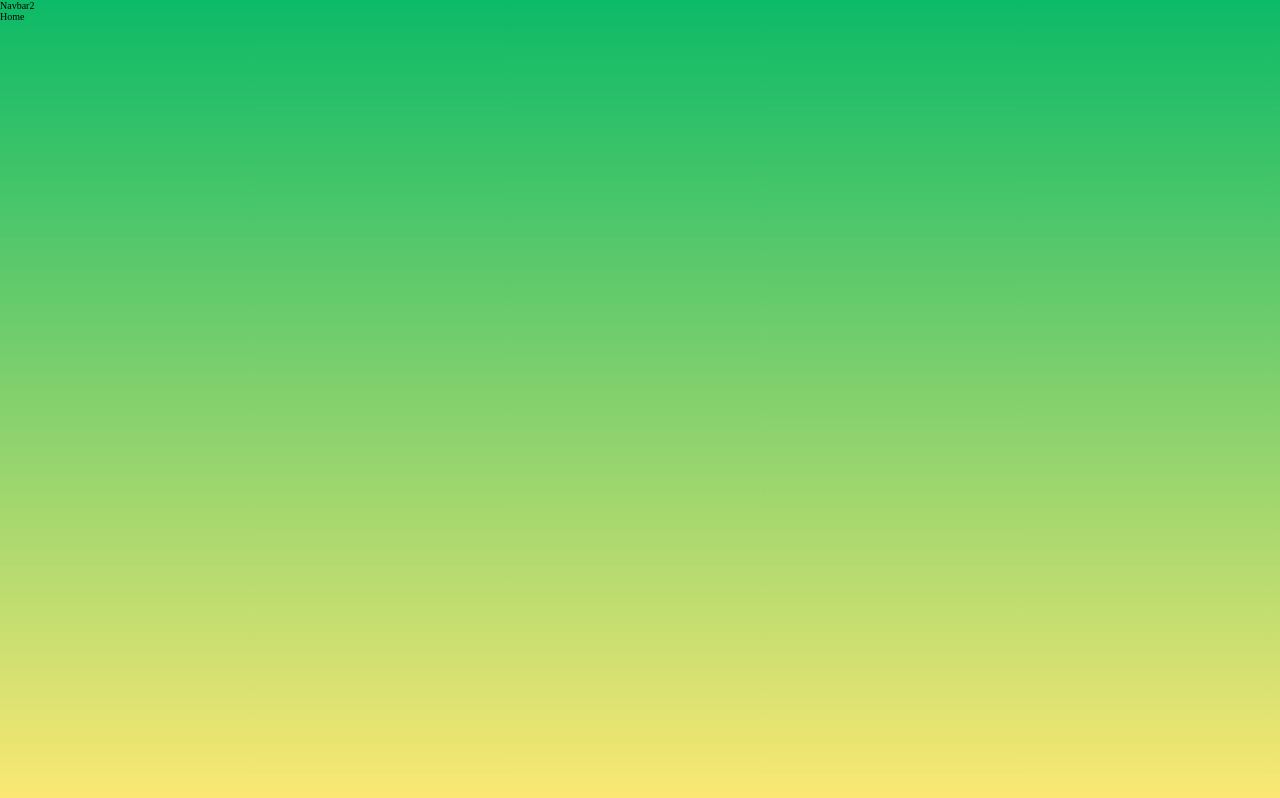
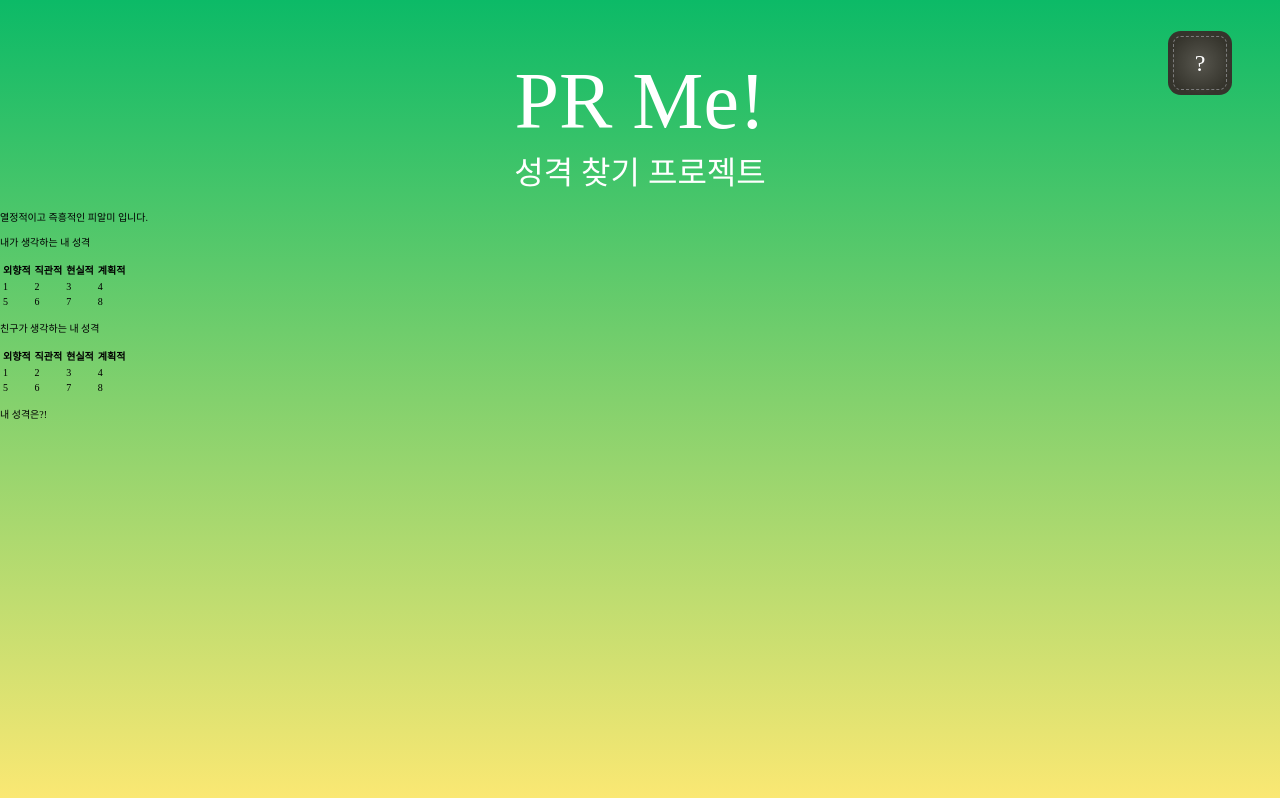
Before and after one commit to PRMe-org/PRMe, a React (Create React App) app in the folder front/: page /home in a window 1280 px wide. Built offline with nearby package versions, Linux system fonts and the light colour scheme; a web font is replaced by a local one.

Commit message:
0526 Navbar.jsx
Navbar 하나로 통일

```diff
--- a/front/src/App.js
+++ b/front/src/App.js
@@ -5,8 +5,7 @@ import {
   Outlet,
 } from "react-router-dom";
 
-import Navbar1 from "./components/Navbar1"
-import Navbar2 from "./components/Navbar2"
+import Navbar from "./components/Navbar"
 
 import Welcome from "./pages/Welcome"
 import Help from "./pages/Help"
@@ -21,21 +20,11 @@ import Result from "./pages/Result"
 
 import "./App.css"
 
-// 1. 로그인, 회원가입 전 Navbar1 적용
+// Navbar
 const Layout1 = () => {
   return (
     <>
-      <Navbar1 />
-      <Outlet />
-    </>
-  );
-};
-
-// 2. 로그인, 회원가입 후 Navbar2 적용
-const Layout2 = () => {
-  return (
-    <>
-      <Navbar2 />
+      <Navbar />
       <Outlet />
     </>
   );
@@ -63,19 +52,6 @@ const router = createBrowserRouter([
         path: "/pwfind",
         element: <Pwfind/>
       },
-    ]
-  },
-
-  {
-    path: "/help",
-    element: <Help/>
-  },
-
-  // 2. 로그인, 회원가입 후 Navbar2 적용
-  {
-    path: "/home",
-    element: <Layout2/>,
-    children: [
       {
         path: "/home",
         element: <Home/>
@@ -98,6 +74,11 @@ const router = createBrowserRouter([
       },
     ]
   },
+
+  {
+    path: "/help",
+    element: <Help/>
+  },
 ]);
 
 function App() {
--- a/front/src/components/Navbar1.jsx
+++ b/front/src/components/Navbar.jsx
@@ -2,7 +2,7 @@ import React from 'react'
 import { Link } from 'react-router-dom'
 
 
-const Navbar1 = () => {
+const Navbar = () => {
   return (
     <div className='navbar1'>
       <div className='titles'>
@@ -14,4 +14,4 @@ const Navbar1 = () => {
   )
 }
 
-export default Navbar1
+export default Navbar
--- a/front/src/components/Navbar2.jsx
+++ /dev/null
@@ -1,9 +0,0 @@
-import React from 'react'
-
-const Navbar2 = () => {
-  return (
-    <div>Navbar2</div>
-  )
-}
-
-export default Navbar2
--- a/front/src/pages/Home.jsx
+++ b/front/src/pages/Home.jsx
@@ -2,7 +2,68 @@ import React from 'react'
 
 const Home = () => {
   return (
-    <div>Home</div>
+    <div className='home'>
+
+      <div className='one'>
+        <span className='profile'>
+          <img src="" alt="" />
+        </span>
+        <span className='tag-text'>
+          열정적이고 즉흥적인 피알미 입니다.
+        </span>
+      </div>
+
+      <div className='two'>
+        <div className='me-think'>
+          <p>내가 생각하는 내 성격</p>
+          <table>
+            <th>외향적</th>
+            <th>직관적</th>
+            <th>현실적</th>
+            <th>계획적</th>
+            <tr>
+              <td>1</td>
+              <td>2</td>
+              <td>3</td>
+              <td>4</td>
+            </tr>
+            <tr>
+              <td>5</td>
+              <td>6</td>
+              <td>7</td>
+              <td>8</td>
+            </tr>
+          </table>
+        </div>
+
+        <div className='friend-think'>
+        <p>친구가 생각하는 내 성격</p>
+          <table>
+            <th>외향적</th>
+            <th>직관적</th>
+            <th>현실적</th>
+            <th>계획적</th>
+            <tr>
+              <td>1</td>
+              <td>2</td>
+              <td>3</td>
+              <td>4</td>
+            </tr>
+            <tr>
+              <td>5</td>
+              <td>6</td>
+              <td>7</td>
+              <td>8</td>
+            </tr>
+          </table>
+        </div>
+      </div>
+
+      <div className='three'>
+        <p>내 성격은?!</p>
+      </div>
+
+    </div>
   )
 }
 
--- a/front/src/pages/Login.jsx
+++ b/front/src/pages/Login.jsx
@@ -1,7 +1,7 @@
 import React from 'react'
 import { Link } from 'react-router-dom'
 
-const Register = () => {
+const Login = () => {
   const imgUrl = '/images/kakao.svg';
 
   return (
@@ -32,4 +32,4 @@ const Register = () => {
   );
 }
 
-export default Register;
+export default Login;
```
